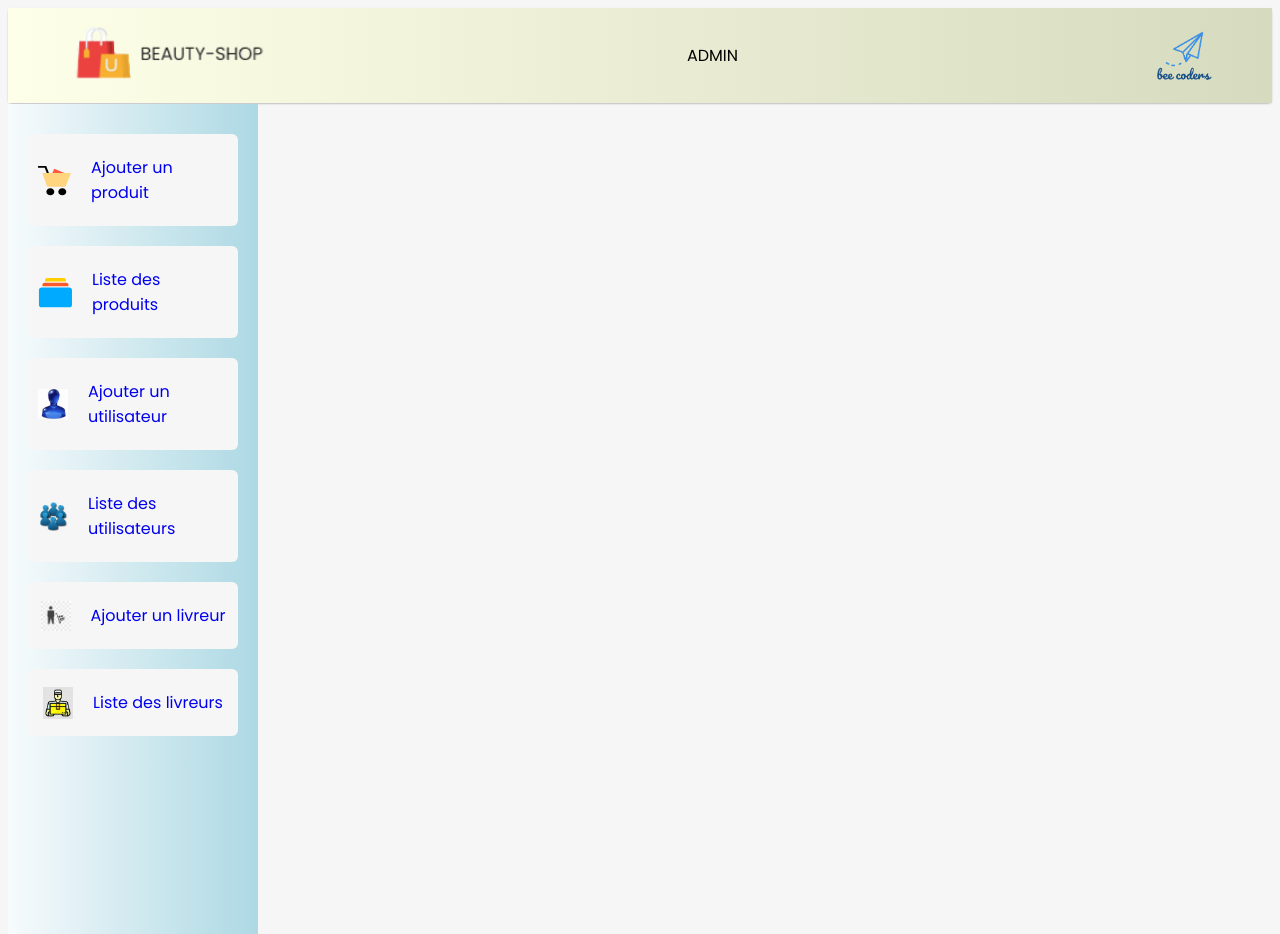
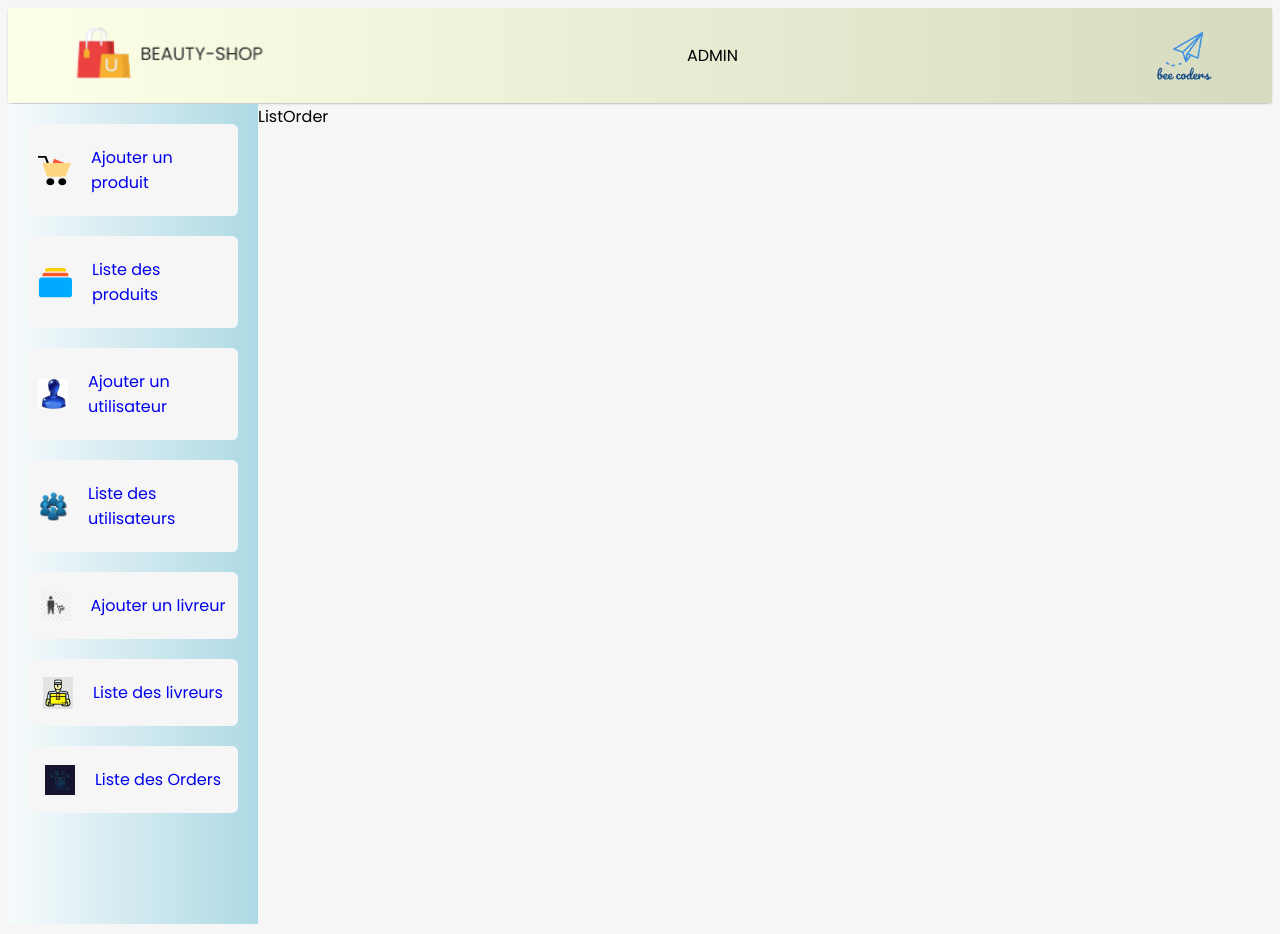
Before and after one commit to hajji-riadh/Bee-Beauty, a React (Vite) app in the folder admin/: page /listorder in a window 1280 px wide. Built offline with nearby package versions, Linux system fonts and the light colour scheme.

Commit message:
liste des commandes

```diff
--- a/admin/src/Components/AddUser/AddUser.jsx
+++ b/admin/src/Components/AddUser/AddUser.jsx
@@ -27,7 +27,7 @@ const AddUser = () => {
     })
       .then((resp) => resp.json())
       .then((data) => {
-        data.success ? alert("Utilisateur ajouter") : alert("echec");
+        data.success ? alert("Utilisateur ajouter") : alert("Utilisateur existe !");
       });
   };
   return (
--- /dev/null
+++ b/admin/src/Components/ListOrder/ListOrder.jsx
@@ -0,0 +1,9 @@
+import "./ListOrder.css";
+
+const ListOrder = () => {
+  return (
+    <div>ListOrder</div>
+  )
+}
+
+export default ListOrder
--- a/admin/src/Components/Sidebar/Sidebar.css
+++ b/admin/src/Components/Sidebar/Sidebar.css
@@ -1,7 +1,7 @@
 .sidebar {
   display: flex;
   flex-direction: column;
-  padding-top: 30px;
+  padding-top: 20px;
   gap: 20px;
   width: 100%;
   max-width: 250px;
--- a/admin/src/Components/Sidebar/Sidebar.jsx
+++ b/admin/src/Components/Sidebar/Sidebar.jsx
@@ -6,6 +6,7 @@ import users_icon from "../../assets/users.png";
 import provider_icon from "../../assets/provider_icon.jpg";
 import add_user_icon from "../../assets/user_icon.jpg";
 import list_provider_icon from "../../assets/fournisseurs_icon.jpg";
+import list_order_icon from "../../assets/list_commandes.jpg";
 
 const Sidebar = () => {
   return (
@@ -51,6 +52,13 @@ const Sidebar = () => {
           <p>Liste des livreurs</p>
         </div>
       </Link>
+
+      <Link to={"/listorder"} style={{ textDecoration: "none" }}>
+        <div className="sidebar-item">
+          <img src={list_order_icon} alt="" width={30} />
+          <p>Liste des Orders</p>
+        </div>
+      </Link>
     </div>
   );
 };
--- a/admin/src/Pages/Admin/Admin.jsx
+++ b/admin/src/Pages/Admin/Admin.jsx
@@ -8,19 +8,21 @@ import Home from "../Home/Home";
 import AddUser from "../../Components/AddUser/AddUser";
 import ListDelivery from "../../Components/ListDelivery/ListDelivery";
 import AddDelivery from "../../Components/AddDelivery/AddDelivery";
+import ListOrder from "../../Components/ListOrder/ListOrder";
 
 const Admin = () => {
   return (
     <div className="admin">
       <Sidebar />
       <Routes>
-        <Route path="/" element={<Home />} />
+        <Route path="*" element={<Home />} />
         <Route path="/addproduct" element={<AddProduct />} />
         <Route path="/listproduct" element={<ListProduct />} />
         <Route path="/adduser" element={<AddUser />} />
         <Route path="/allusers" element={<ListUsers />} />
         <Route path="/adddelivery" element={<AddDelivery />} />
         <Route path="/listdelivery" element={<ListDelivery />} />
+        <Route path="/listorder" element={<ListOrder />} />
       </Routes>
     </div>
   );
```
Also changed, not shown: admin/src/Components/ListOrder/ListOrder.css (added), admin/src/assets/list_commandes.jpg (added), 1 other file (tests, documents, lock files or other folders).
